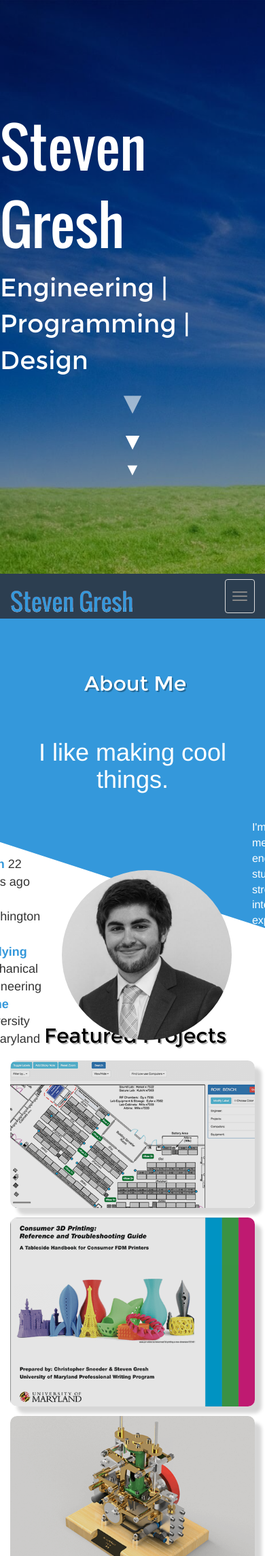
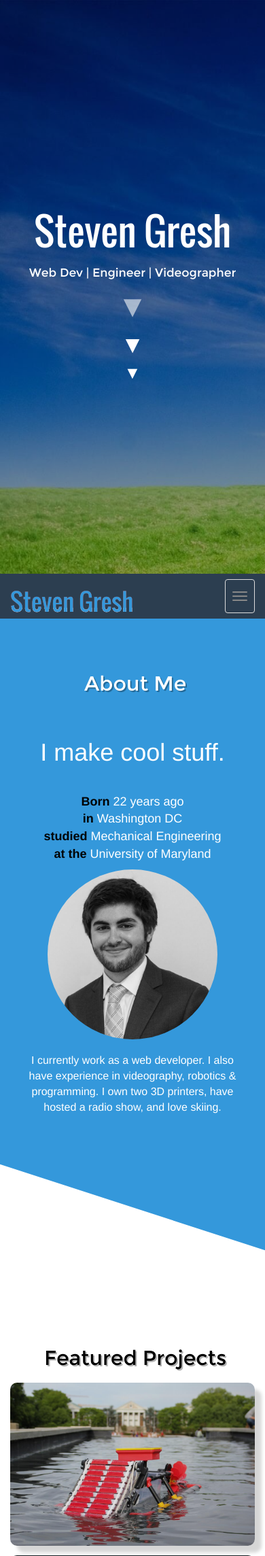
Before and after one commit to stvngrsh/stvngrsh.github.io, a PHP site: page /personal/index.php in a window 390 px wide. Shown: the top 2289 px of the page at 68% size. Run offline with PHP 8.4, Linux system fonts and the light colour scheme.

Commit message:
Almost DOne!

```diff
--- a/personal/css/style.css
+++ b/personal/css/style.css
@@ -15,6 +15,12 @@ body{
 }
 *:focus {outline:0;}
 
+
+@media (min-width: 768px) and (max-width: 992px){
+.modal-dialog {
+    width: 714px;
+}
+}
 #test{
 	height: 1500px;
 }
@@ -309,6 +315,62 @@ body{
 	list-style-type: none;
 	font-size: 18px;
 }
+@media (min-width: 768px) and (max-width: 992px){
+	.container.content.about-me-cont-fix{
+		width: 100%;
+    	padding: 0;
+    	padding-top: 27px;
+	}
+}
+@media (max-width: 768px){
+	.container.content.about-me-cont-fix{
+		height: auto!important;
+	}
+	.about-me-cont{
+		flex-direction: column;
+	}
+	.about-me ul{
+		text-align: center;
+		padding: 0;
+	}
+	.about-me ul li{
+		color: white;
+	}
+	.about-me ul li b{
+		color: black;
+	}
+	.about-me p{
+		max-width: 400px;
+		text-align: center;
+		padding-top: 20px;
+	}
+}
+@media(max-width: 660px){
+	#fade3{
+		font-size: 22pt;
+	}
+}
+@media(max-width: 530px){
+	#banner-overlay p{
+		font-size: 50pt;
+	}
+	#fade3{
+		font-size: 18pt;
+	}
+}
+@media(max-width: 420px){
+	#banner-overlay p{
+		font-size: 42pt;
+	}
+	#fade3{
+		font-size: 13pt;
+	}
+}
+@media(max-width: 565px){
+	.modal-dialog{
+		width: 95%!important;
+	}
+}
 .project{
 	background-color: white;
 	border-radius: 10px;
--- a/personal/index.html
+++ b/personal/index.html
@@ -35,11 +35,11 @@
 		<div id="banner-overlay">
 			<p>Steven Gresh</p>
 			<div id="fade3">
-				<div id="f1">Engineering</div>
+				<div id="f1">Web Dev</div>
 				<div id="s1"> | </div>
-				<div id="f2">Programming</div>
+				<div id="f2">Engineer</div>
 				<div id="s2"> | </div>
-				<div id="f3">Design</div>
+				<div id="f3">Videographer</div>
 			</div>
 			<div id="triangles">
 				<div id="tri1">&#x25BC;</div>
@@ -118,24 +118,24 @@
 							</s>
 						</h2>
 					</div>
-					<div class="container content">
-						<h1>I like making cool things.</h1>
+					<div class="container content about-me-cont-fix">
+						<h1>I make cool stuff.</h1>
 						<div class="about-me-cont">
-							<div class="about-me col-xs-12 col-md-4">
+							<div class="about-me col-sm-12 col-md-4">
 								<ul>
 									<li><b>Born</b> 22 years ago</li>
 									<li><b>in</b> Washington DC</li>
-									<li><b>studying</b> Mechanical Engineering</li>
+									<li><b>studied</b> Mechanical Engineering</li>
 									<li><b>at the</b> University of Maryland</li>
 
 								</ul>
 
 							</div>
-							<div class="col-xs-12 col-md-4">
+							<div class="col-sm-12 col-md-4">
 								<img id="headshot" src="img/headshot.jpg">
 							</div>
-							<div class="about-me col-xs-12 col-md-4">
-								<p>I'm a mechanical engineering student with strong interest and experience in robotics, programming & web design. I also own two 3D printers, have hosted a radio show, and love skiing. </p>
+							<div class="about-me col-sm-12 col-md-4">
+								<p>I currently work as a web developer. I also have experience in videography, robotics & programming. I own two 3D printers, have hosted a radio show, and love skiing. </p>
 							</div>
 						</div>
 
@@ -163,6 +163,16 @@
 						<div class="container projects large">
 							<div class="col-xs-4 left">
 								<div class="project">
+									<button data-toggle="modal" data-target="#capstone-modal">
+										<h3>Mechanical Engineering Capstone</h3>
+										<p>First Place Winner - Autonomous Algae Skimming Robot</p>
+										<span class="badge"><div style="display:inline;">Robotics</div></span>
+										<span class="badge"><div style="display:inline;">Arduino</div></span>
+										<span class="badge"><div style="display:inline;">Engineering</div></span>
+									</button>
+									<img src="img/capstone1.jpg">
+								</div>
+								<div class="project">
 									<button data-toggle="modal" data-target="#thales-modal">
 										<h3>QUEST Capstone</h3>
 										<p>Consulting and app development for Thales Defense & Security Inc</p>
@@ -185,6 +195,16 @@
 							</div>
 							<div class="col-xs-4 middle">
 								<div class="project">
+									<button data-toggle="modal" data-target="#m3d-modal">
+										<h3>M3D LLC. Website</h3>
+										<p>Front and Back End Management of Corporate Website</p>
+										<span class="badge"><div style="display:inline;">Web Design</div></span>
+										<span class="badge"><div style="display:inline;">LAMP Stack</div></span>
+										<span class="badge"><div style="display:inline;">Web Apps</div></span>
+									</button>
+									<img src="img/m3d3.png">
+								</div>
+								<div class="project">
 									<button data-toggle="modal" data-target="#rps-modal">
 										<h3>Kinect Rock Paper Scissors</h3>
 										<p>Developed RPS game for Microsoft Kinect. Uses machine learning algoritm from training data to identify hand types and learns player patterns.</p>
@@ -206,6 +226,16 @@
 								</div>
 							</div>
 							<div class="col-xs-4 right">
+								<div class="project">
+									<button data-toggle="modal" data-target="#vids-modal">
+										<h3>M3D Videography</h3>
+										<p>Video Production for Corporate Ad Campaigns</p>
+										<span class="badge"><div style="display:inline;">Marketing</div></span>
+										<span class="badge"><div style="display:inline;">Videography</div></span>
+										<span class="badge"><div style="display:inline;">Editing</div></span>
+									</button>
+									<img src="img/vids1.png">
+								</div>
 								<div class="project">
 									<button data-toggle="modal" data-target="#autodesk-modal">
 										<h3>Autodesk Student Expert</h3>
@@ -230,6 +260,16 @@
 						</div>
 						<div class="container projects medium">
 							<div class="col-xs-6 left">
+								<div class="project">
+									<button data-toggle="modal" data-target="#capstone-modal">
+										<h3>Mechanical Engineering Capstone</h3>
+										<p>First Place Winner - Autonomous Algae Skimming Robot</p>
+										<span class="badge"><div style="display:inline;">Robotics</div></span>
+										<span class="badge"><div style="display:inline;">Arduino</div></span>
+										<span class="badge"><div style="display:inline;">Engineering</div></span>
+									</button>
+									<img src="img/capstone1.jpg">
+								</div>
 								<div class="project">
 									<button data-toggle="modal" data-target="#thales-modal">
 										<h3>QUEST Capstone</h3>
@@ -262,6 +302,26 @@
 								</div>
 							</div>
 							<div class="col-xs-6 right">
+								<div class="project">
+									<button data-toggle="modal" data-target="#m3d-modal">
+										<h3>M3D Website</h3>
+										<p>Front and Back End Management of Corporate Website</p>
+										<span class="badge"><div style="display:inline;">Web Design</div></span>
+										<span class="badge"><div style="display:inline;">LAMP Stack</div></span>
+										<span class="badge"><div style="display:inline;">Web Apps</div></span>
+									</button>
+									<img src="img/m3d3.png">
+								</div>
+								<div class="project">
+									<button data-toggle="modal" data-target="#vids-modal">
+										<h3>M3D Videography</h3>
+										<p>Video Production for Corporate Ad Campaigns</p>
+										<span class="badge"><div style="display:inline;">Marketing</div></span>
+										<span class="badge"><div style="display:inline;">Videography</div></span>
+										<span class="badge"><div style="display:inline;">Editing</div></span>
+									</button>
+									<img src="img/vids1.png">
+								</div>
 								<div class="project">
 									<button data-toggle="modal" data-target="#rps-modal">
 										<h3>Kinect Rock Paper Scissors</h3>
@@ -297,6 +357,26 @@
 						<div class="container projects small">
 							<div class="col-xs-12">
 								<div class="project">
+									<button data-toggle="modal" data-target="#capstone-modal">
+										<h3>Mechanical Engineering Capstone</h3>
+										<p>First Place Winner - Autonomous Algae Skimming Robot</p>
+										<span class="badge"><div style="display:inline;">Robotics</div></span>
+										<span class="badge"><div style="display:inline;">Arduino</div></span>
+										<span class="badge"><div style="display:inline;">Engineering</div></span>
+									</button>
+									<img src="img/capstone1.jpg">
+								</div>
+								<div class="project">
+									<button data-toggle="modal" data-target="#m3d-modal">
+										<h3>M3D Website</h3>
+										<p>Front and Back End Management of Corporate Website</p>
+										<span class="badge"><div style="display:inline;">Web Design</div></span>
+										<span class="badge"><div style="display:inline;">LAMP Stack</div></span>
+										<span class="badge"><div style="display:inline;">Web Apps</div></span>
+									</button>
+									<img src="img/m3d3.png">
+								</div>
+								<div class="project">
 									<button data-toggle="modal" data-target="#thales-modal">
 										<h3>QUEST Capstone</h3>
 										<p>Consulting and app development for Thales Defense & Security Inc</p>
@@ -305,6 +385,16 @@
 										<span class="badge"><div style="display:inline;">SVG</div></span>
 									</button>
 									<img src="img/thales.png">
+								</div>
+								<div class="project">
+									<button data-toggle="modal" data-target="#vids-modal">
+										<h3>M3D Videography</h3>
+										<p>Video Production for Corporate Ad Campaigns</p>
+										<span class="badge"><div style="display:inline;">Marketing</div></span>
+										<span class="badge"><div style="display:inline;">Videography</div></span>
+										<span class="badge"><div style="display:inline;">Editing</div></span>
+									</button>
+									<img src="img/vids1.png">
 								</div>
 								<div class="project">
 									<button data-toggle="modal" data-target="#3dprint-modal">
@@ -387,7 +477,7 @@
 								<hr>
 
 								<div class="date-range">
-									September 2012 - May 2016 (Expected)
+									September 2012 - May 2016
 								</div>
 								<div class="resume-line">
 									<h3>University of Maryland - A. James Clark School of Engineering</h3>
@@ -417,9 +507,13 @@
 										<h5>Fulton, Maryland</h5>
 									</div>
 									<ul class="list-group">
+										<li class="list-group-item">LAMP Stack Front-End & Back-End Web Development</li>
+										<li class="list-group-item">Produced High Quality Product Photos and Corporate Video Ads</li>
+										<li class="list-group-item">Facebook Ad Creation, Analysis & Management</li>
+										<li class="list-group-item">Created Google Adwords Ads, YouTube Ads, & Google Analytics A/B Testing Experiments</li>
 										<li class="list-group-item">Overseeing development & implementation of company wide process management system</li>
 										<li class="list-group-item">Ported .NET consumer software to Mac OSX using Mono framework</li>
-										<li class="list-group-item">Created WCF web service to provide real time shipping rates to storefront</li>
+										<li class="list-group-item">Created REST API web service to provide real time shipping rates to storefront</li>
 										<li class="list-group-item">Created online application to optimize RMA/Returns/Refunding for support staff</li>
 										<li class="list-group-item">Wrote calibration and leveling algorithms for printer firmware</li>
 										<li class="list-group-item">Set up and wrote assembly line automation program on Linux microcomputer</li>
@@ -468,7 +562,7 @@
 									<div class="skill"><div class="skill-ranks"><span>&#9733;</span><span>&#9734;</span><span>&#9734;</span>&nbsp;Familiar</div></div>
 								</div>
 								<div class="col-xs-12 col-md-4 skill-group">
-									<div class="skill-heading">Programming</div>
+									<div class="skill-heading">Web/Programming</div>
 									<div class="skill"><div class="skill-ranks"><span>&#9733;</span><span>&#9733;</span><span>&#9733;</span>&nbsp;HTML</div></div>
 									<div class="skill"><div class="skill-ranks"><span>&#9733;</span><span>&#9733;</span><span>&#9733;</span>&nbsp;CSS</div></div>
 									<div class="skill"><div class="skill-ranks"><span>&#9733;</span><span>&#9733;</span><span>&#9734;</span>&nbsp;Java</div></div>
@@ -495,11 +589,13 @@
 								</div>
 								<div class="col-xs-12 col-md-4 skill-group">
 									<div class="skill-heading">Creative</div>
+									<div class="skill"><div class="skill-ranks"><span>&#9733;</span><span>&#9733;</span><span>&#9733;</span>&nbsp;Adobe After Effects</div></div>
+									<div class="skill"><div class="skill-ranks"><span>&#9733;</span><span>&#9733;</span><span>&#9733;</span>&nbsp;Adobe Premiere</div></div>
 									<div class="skill"><div class="skill-ranks"><span>&#9733;</span><span>&#9733;</span><span>&#9733;</span>&nbsp;Adobe Photoshop</div></div>
+									<div class="skill"><div class="skill-ranks"><span>&#9733;</span><span>&#9733;</span><span>&#9733;</span>&nbsp;Adobe Illustrator</div></div>
+									<div class="skill"><div class="skill-ranks"><span>&#9733;</span><span>&#9734;</span><span>&#9734;</span>&nbsp;AutoDesk 3DSMax</div></div>
 									<div class="skill"><div class="skill-ranks"><span>&#9733;</span><span>&#9733;</span><span>&#9734;</span>&nbsp;Adobe InDesign</div></div>
-									<div class="skill"><div class="skill-ranks"><span>&#9733;</span><span>&#9733;</span><span>&#9733;</span>&nbsp;Final Cut Studio</div></div>
-									<div class="skill"><div class="skill-ranks"><span>&#9733;</span><span>&#9733;</span><span>&#9734;</span>&nbsp;Adobe After Effects</div></div>
-									<div class="skill"><div class="skill-ranks"><span>&#9733;</span><span>&#9733;</span><span>&#9734;</span>&nbsp;Photography</div></div>
+									<div class="skill"><div class="skill-ranks"><span>&#9733;</span><span>&#9733;</span><span>&#9734;</span>&nbsp;Final Cut Studio</div></div>
 									<div class="skill"><div class="skill-ranks"><span>&#9733;</span><span>&#9733;</span><span>&#9733;</span>&nbsp;Microsoft Office</div></div>
 								</div>
 							</div>
@@ -512,6 +608,158 @@
 
 	<!-- PROJECT MODALS-->
 	<!--<div id="thales-modal" class="modal fade  in" tabindex="-1" role="dialog" style="display: block; padding-right: 17px;">-->
+	<div id="capstone-modal" class="modal fade " tabindex="-1" role="dialog">
+	  <div class="modal-dialog modal-lg">
+	    <div class="modal-content">
+	      <div class="modal-header">
+	        <button type="button" class="close" data-dismiss="modal" aria-label="Close"><span aria-hidden="true">×</span></button>
+	        <h4 class="modal-title">Mechanical Engineering Capstone</h4>
+	        <div class="spans">
+		        <span class="badge"><div style="display:inline;">Robotics</div></span>
+			    <span class="badge"><div style="display:inline;">Arduino</div></span>
+			    <span class="badge"><div style="display:inline;">Engineering</div></span>
+			</div>
+	      </div>
+	      <div class="modal-body">
+	      	<div class="row">
+		      	<div class="col-xs-12 col-sm-7 flex">
+		      		<div class="modal-img-big"><a href="img/capstone1.jpg" data-lightbox="capstone-lb" data-title="Skim Reaper"><img src="img/capstone1.jpg" ></a></div>
+		      		<div class="modal-thumbs">
+		      			<div><a href="img/capstone2.png" data-lightbox="capstone-lb" data-title="Project Render"><img src="img/capstone2.png" class="modal-thumbs-img"></a></div>
+		      			<div><a href="img/capstone3.jpg" data-lightbox="capstone-lb" data-title="Design Day Presentation"><img src="img/capstone3.jpg" class="modal-thumbs-img"></a></div>
+		      			<div><a href="img/capstone4.jpg" data-lightbox="capstone-lb" data-title="Raspberry Pi Controller"><img src="img/capstone4.jpg" class="modal-thumbs-img last"></a></div>
+		      		</div>
+		      	</div>
+		      	<div class="col-xs-12 col-sm-5">
+		      		<div class="modal-class">
+		      			<b>Class:</b> ENME472
+		      		</div>
+		      		<div class="modal-teammates">
+		      			<b>Teammates:</b>
+		      			<ul>
+		      				<li><a target="_blank" href="https://www.linkedin.com/in/travis-aion-bbb530118">Travis Aion</a></li>
+		      				<li><a target="_blank" href="https://www.linkedin.com/in/justin-albrecht-46964a98">Justin Albrecht</a></li>
+		      				<li><a target="_blank" href="http://www.rise.umd.edu/node/155">Caleb Hammer</a></li>
+		      				<li><a target="_blank" href="https://www.linkedin.com/in/ereggia">Ethan Reggia</a></li>
+		      				<li><a target="_blank" href="https://www.linkedin.com/in/csneeder">Christopher Sneeder</a></li>
+
+		      			</ul>
+		      		</div>
+	      			<div class="github ">
+			      		<a class="btn btn-default" target="_blank" href="http://www.enme.umd.edu/content/design-day-spring-2016">UMD Design Day Website</a>
+			      		<a class="btn btn-default" target="_blank" href="http://modularmotifs.com/skim-reaper/">Ethans Blog</a>
+			      	</div>
+		      	</div>
+		      	<div class="description col-xs-12">
+		      		<p>The winning project of the Spring 2016 MechE Capstone class. Check out my teammate Ethan's blog post about the project, it covers more than I could explain here. <a target="_blank" href="http://modularmotifs.com/skim-reaper/">Ethans Blog</a><br/>
+		      		I personally set up GPS navigation and remote control for the unit. Devices used included a magnometer, a GPS receiver, a Raspberry Pi, XBee wireless comm modules, and a 3D printed NES controller!
+					</p>
+		      	</div>
+
+		      </div>
+	      </div>
+	      <div class="modal-footer">
+	        <button type="button" class="btn btn-danger" data-dismiss="modal">Close</button>
+	      </div>
+	    </div><!-- /.modal-content -->
+	  </div><!-- /.modal-dialog -->
+	</div><!-- /.modal -->
+
+	<div id="m3d-modal" class="modal fade " tabindex="-1" role="dialog">
+	  <div class="modal-dialog modal-lg">
+	    <div class="modal-content">
+	      <div class="modal-header">
+	        <button type="button" class="close" data-dismiss="modal" aria-label="Close"><span aria-hidden="true">×</span></button>
+	        <h4 class="modal-title">M3D LLC. Website</h4>
+	        <div class="spans">
+		        <span class="badge"><div style="display:inline;">Web Design</div></span>
+			    <span class="badge"><div style="display:inline;">LAMP Stack</div></span>
+			    <span class="badge"><div style="display:inline;">Web Apps</div></span>
+			</div>
+	      </div>
+	      <div class="modal-body">
+	      	<div class="row">
+		      	<div class="col-xs-12 col-sm-7 flex">
+		      		<div class="modal-img-big"><a href="img/m3d3.png" data-lightbox="m3d-lb" data-title="M3D Landing Page Prototype"><img src="img/m3d3.png" ></a></div>
+		      		<div class="modal-thumbs">
+		      			<div><a href="img/m3d1.png" data-lightbox="m3d-lb" data-title="Home Page"><img src="img/m3d1.png" class="modal-thumbs-img"></a></div>
+		      			<div><a href="img/m3d2.png" data-lightbox="m3d-lb" data-title="M3D Pro Page"><img src="img/m3d2.png" class="modal-thumbs-img"></a></div>
+
+		      		</div>
+		      	</div>
+		      	<div class="col-xs-12 col-sm-5">
+		      		<div class="modal-class">
+		      			<b>Company:</b> <a href="http://printm3d.com/" target="_blank">M3D LLC.</a>
+		      		</div>
+
+	      			<div class="github ">
+			      		<a class="btn btn-default" target="_blank" href="http://printm3d.com/pro">M3D Pro Landing Page</a>
+			      		<a class="btn btn-default" target="_blank" href="http://printm3d.com/micro2">M3D Micro Landing Page (Unfinished)</a>
+			      	</div>
+		      	</div>
+		      	<div class="description col-xs-12">
+		      		<p> For a little over a year now, I've helped manage the backend website and eCommerce platform for M3D LLC., a small 3D printer company in Fulton Maryland. Back-end work primarily involved management of company order system on a LAMP stack, and working with the Shopify eCommerce platform.
+					</p>
+					<p> Front-end work includes mobile optimization of company pages, new page development and product photography. I was the primary designer of the M3D Pro page and am currently the sole designer for a new landing page about the M3D Micro.</p>
+		      	</div>
+
+		      </div>
+	      </div>
+	      <div class="modal-footer">
+	        <button type="button" class="btn btn-danger" data-dismiss="modal">Close</button>
+	      </div>
+	    </div><!-- /.modal-content -->
+	  </div><!-- /.modal-dialog -->
+	</div><!-- /.modal -->
+
+	<div id="vids-modal" class="modal fade " tabindex="-1" role="dialog">
+	  <div class="modal-dialog modal-lg">
+	    <div class="modal-content">
+	      <div class="modal-header">
+	        <button type="button" class="close" data-dismiss="modal" aria-label="Close"><span aria-hidden="true">×</span></button>
+	        <h4 class="modal-title">M3D LLC. Video Production</h4>
+	        <div class="spans">
+		        <span class="badge"><div style="display:inline;">Marketing</div></span>
+			    <span class="badge"><div style="display:inline;">Videography</div></span>
+			    <span class="badge"><div style="display:inline;">Editing</div></span>
+			</div>
+	      </div>
+	      <div class="modal-body">
+	      	<div class="row">
+		      	<div class="col-xs-12 col-sm-7 flex">
+		      		<div class="modal-img-big"><a href="img/vids1.png" data-lightbox="vids-lb" data-title="What Will You Make? Video Series"><img src="img/vids1.png" ></a></div>
+		      		<div class="modal-thumbs">
+		      			<div><a href="img/vids2.png" data-lightbox="vids-lb" data-title="What Will You Make? Video Series"><img src="img/vids2.png" class="modal-thumbs-img"></a></div>
+		      			<div><a href="img/vids3.png" data-lightbox="vids-lb" data-title="Smart Correction Video"><img src="img/vids3.png" class="modal-thumbs-img"></a></div>
+		      			<div><a href="img/vids4.png" data-lightbox="vids-lb" data-title="M3D Pro Indiegogo Launch"><img src="img/vids4.png" class="modal-thumbs-img"></a></div>
+
+		      		</div>
+		      	</div>
+		      	<div class="col-xs-12 col-sm-5">
+		      		<div class="modal-class">
+		      			<b>Company:</b> <a href="http://printm3d.com/" target="_blank">M3D LLC.</a>
+		      		</div>
+
+	      			<div class="github ">
+			      		<a class="btn btn-default" target="_blank" href="https://www.youtube.com/watch?v=HacQjpXA_cw">What Will You Make?</a>
+			      		<a class="btn btn-default" target="_blank" href="https://www.youtube.com/watch?v=c4wD-VSTmog">Tough 3D Ink vs Car</a>
+			      		<a class="btn btn-default" target="_blank" href="https://www.youtube.com/watch?v=Gna4GfaZzfo">M3D Pro Smart Correction</a>
+			      		<a class="btn btn-default" target="_blank" href="https://www.youtube.com/watch?v=i4ySVDBFpq0">M3D Pro Indiegogo Launch</a>
+			      	</div>
+		      	</div>
+		      	<div class="description col-xs-12">
+		      		<p>Aside from web development, I have produced multiple videos for M3D and assist in other media prodcution as needed. I am skilled in Adobe Premiere and After Effects, as well as general photography and cinematography. The first three videos above were exclusively my work, the fourth I had made significant edits to.</p>
+		      	</div>
+
+		      </div>
+	      </div>
+	      <div class="modal-footer">
+	        <button type="button" class="btn btn-danger" data-dismiss="modal">Close</button>
+	      </div>
+	    </div><!-- /.modal-content -->
+	  </div><!-- /.modal-dialog -->
+	</div><!-- /.modal -->
+
 	<div id="thales-modal" class="modal fade " tabindex="-1" role="dialog">
 	  <div class="modal-dialog modal-lg">
 	    <div class="modal-content">
@@ -527,12 +775,12 @@
 	      <div class="modal-body">
 	      	<div class="row">
 		      	<div class="col-xs-12 col-sm-7 flex">
-		      		<div class="modal-img-big"><a href="img/thales.png" data-lightbox="nerf-lb" data-title="nerf"><img src="img/nerf.png" ></a></div>
-		      		<!--<div class="modal-thumbs">
-		      			<div><a href="img/nerf.png" data-lightbox="nerf-lb" data-title="nerf"><img src="img/nerf.png" class="modal-thumbs-img"></a></div>
-		      			<div><a href="img/nerf.png" data-lightbox="nerf-lb" data-title="nerf"><img src="img/nerf.png" class="modal-thumbs-img"></a></div>
-		      			<div><a href="img/nerf.png" data-lightbox="nerf-lb" data-title="nerf"><img src="img/nerf.png" class="modal-thumbs-img last"></a></div>
-		      		</div>-->
+		      		<div class="modal-img-big"><a href="img/thales1.png" data-lightbox="thales-lb" data-title="Thales Web App"><img src="img/thales1.png" ></a></div>
+		      		<div class="modal-thumbs">
+		      			<div><a href="img/thales2.png" data-lightbox="thales-lb" data-title="Thales Web App"><img src="img/thales2.png" class="modal-thumbs-img"></a></div>
+		      			<div><a href="img/thales3.png" data-lightbox="thales-lb" data-title="Thales Web App"><img src="img/thales3.png" class="modal-thumbs-img"></a></div>
+		      			<div><a href="img/thales4.png" data-lightbox="thales-lb" data-title="Project Poster"><img src="img/thales4.png" class="modal-thumbs-img last"></a></div>
+		      		</div>
 		      	</div>
 		      	<div class="col-xs-12 col-sm-5">
 		      		<div class="modal-class">
@@ -548,11 +796,11 @@
 		      		</div>
 	      			<div class="github ">
 			      		<a class="btn btn-default" target="_blank" href="files/POSTER.pdf">Poster PDF Download</a>
-			      		<!--<a class="btn btn-default" target="_blank" href="#">Project Source</a>-->
+			      		<a class="btn btn-default" target="_blank" href="https://www.youtube.com/watch?v=4nl1B3RGWnY">Web App Demo</a>
 			      	</div>
 		      	</div>
 		      	<div class="description col-xs-12">
-		      		<p>Semester long project working for Thales DSI to optimize IT asset allocation processes. Worked on multidisciplinary team of engineering and business majors and developed custom web application and recommended system changes to reduce company asset costs, man-hours and even electricity consumption.
+		      		<p>Semester long project working for <a target="_blank" href="http://www.thalescomminc.com/Content/Home.aspx">Thales DSI</a> to optimize IT asset allocation processes. Worked on multidisciplinary team of engineering and business majors, developed <a target="_blank" href="https://www.youtube.com/watch?v=4nl1B3RGWnY">custom web application</a>, and recommended system changes to reduce company asset costs, man-hours and even electricity consumption.
 					</p>
 		      	</div>
 
```
Also changed, not shown: personal/img/capstone1.jpg (added), personal/img/capstone2.png (added), personal/img/capstone3.jpg (added), personal/img/capstone4.jpg (added), personal/img/m3d1.png (added), personal/img/m3d2.png (added), personal/img/m3d3.png (added), personal/img/thales1.png (added), personal/img/thales2.png (added), personal/img/thales3.png (added), personal/img/thales4.png (added), personal/img/vids1.png (added), personal/img/vids2.png (added), personal/img/vids3.png (added), 1 other file.
